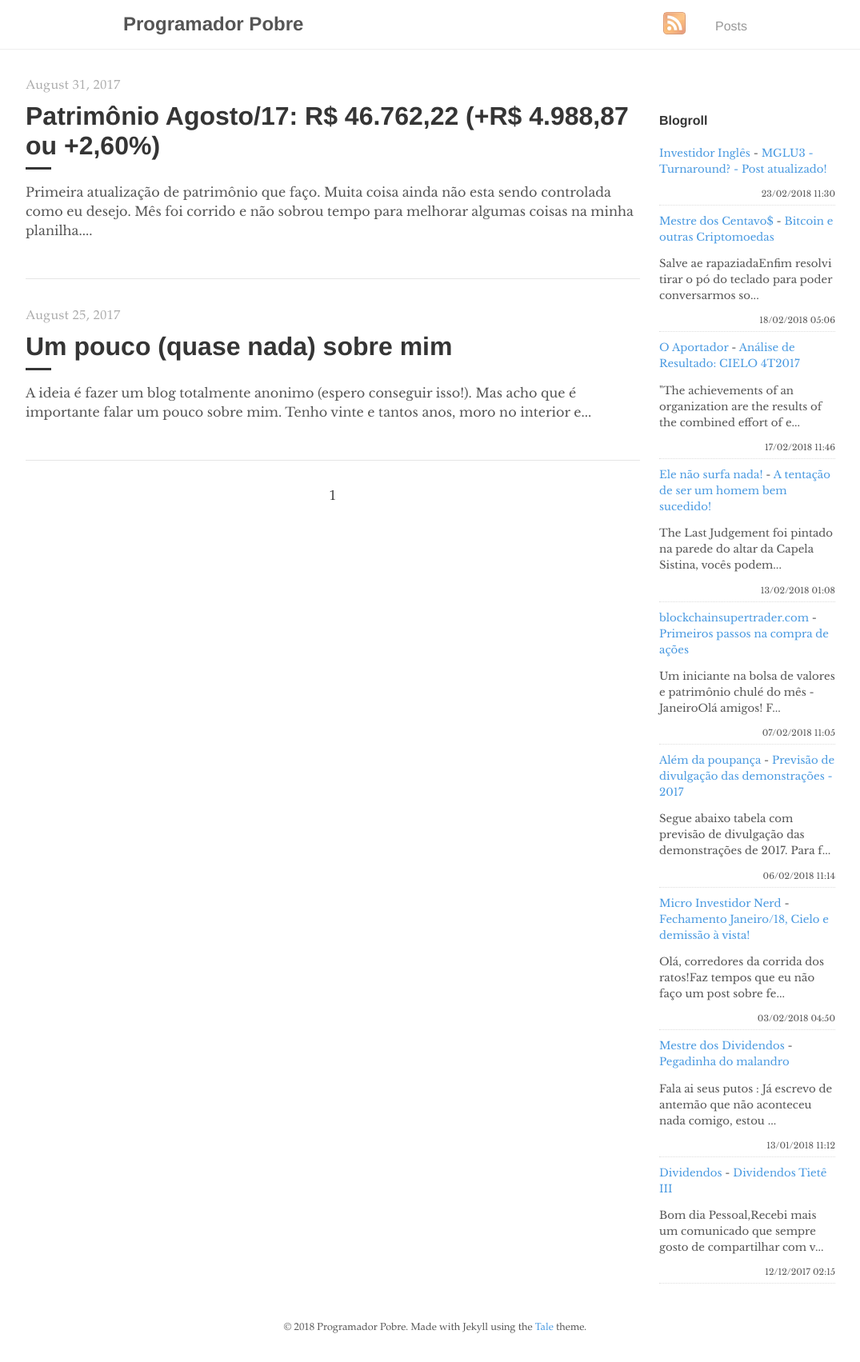
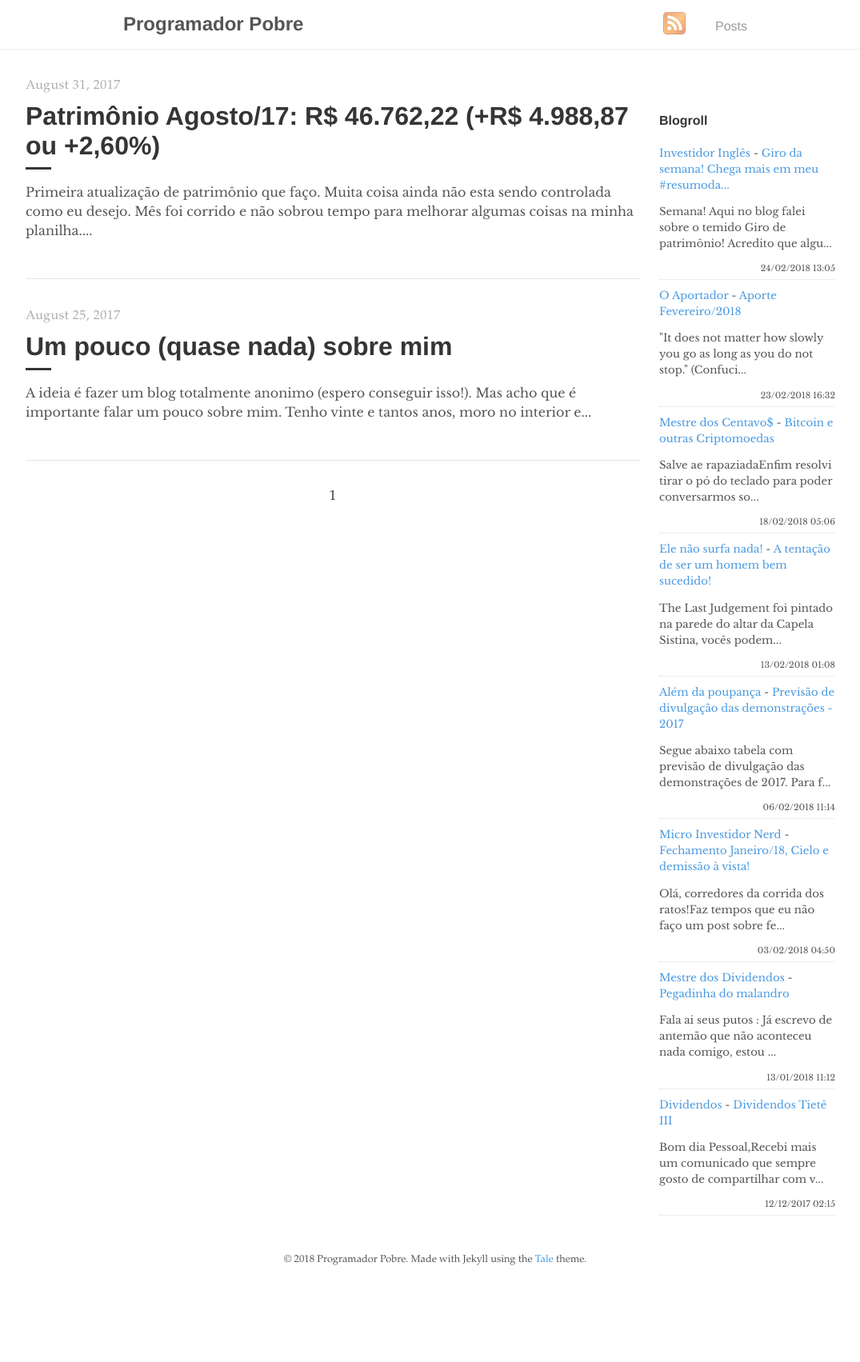
Before and after one commit to programadorpobre/programadorpobre.github.io, a Jekyll site: the page built from index.html, in a window 1280 px wide. Shown: the whole page at 80% size, without its empty margins (96-1171 px from the left). Built offline with Jekyll 4.4.1, drawn with Linux system fonts in a browser that asks for light colours; the list of posts is cut into pages by our own code; comment, search, counter and statistics services are not loaded; after the commit the page ends 1618 px from its top, so only the background shows below that.

Commit message:
[ci skip] travis #203

```diff
--- a/_includes/feed-entries.html
+++ b/_includes/feed-entries.html
@@ -1,7 +1,12 @@
 <div class="feed-entry">
-    <a class="feed-entry-site-name" href="http://www.investidoringles.com/">Investidor Inglês</a> - <a class="feed-entry-title" href="http://www.investidoringles.com/2018/02/mglu3-turnaround.html">MGLU3 - Turnaround?  - Post atualizado!</a>
-    <p class="feed-entry-summary"></p>
-    <time datetime="2018-02-23T11:30:00.000-03:00">23/02/2018 11:30</time>
+    <a class="feed-entry-site-name" href="http://www.investidoringles.com/">Investidor Inglês</a> - <a class="feed-entry-title" href="http://www.investidoringles.com/2018/02/nao-gire-patrimonio-resumo-da-semana.html">Giro da semana!  Chega mais em meu #resumoda...</a>
+    <p class="feed-entry-summary"> Semana! Aqui no blog falei sobre o temido Giro de patrimônio! Acredito que algu...</p>
+    <time datetime="2018-02-24T13:05:00.000-03:00">24/02/2018 13:05</time>
+</div>
+<div class="feed-entry">
+    <a class="feed-entry-site-name" href="http://oaportadorfinanceiro.blogspot.com/">O Aportador</a> - <a class="feed-entry-title" href="http://oaportadorfinanceiro.blogspot.com/2018/02/aporte-fevereiro2018.html">Aporte Fevereiro/2018</a>
+    <p class="feed-entry-summary">"It does not matter how slowly you go as long as you do not stop."&nbsp;(Confuci...</p>
+    <time datetime="2018-02-23T16:32:00.001-03:00">23/02/2018 16:32</time>
 </div>
 <div class="feed-entry">
     <a class="feed-entry-site-name" href="http://mestredoscentavos.blogspot.com/">Mestre dos Centavo$</a> - <a class="feed-entry-title" href="http://mestredoscentavos.blogspot.com/2018/02/bitcoin-e-outras-criptomoedas.html">Bitcoin e outras Criptomoedas</a>
@@ -9,19 +14,9 @@
     <time datetime="2018-02-18T05:06:00.001-08:00">18/02/2018 05:06</time>
 </div>
 <div class="feed-entry">
-    <a class="feed-entry-site-name" href="http://oaportadorfinanceiro.blogspot.com/">O Aportador</a> - <a class="feed-entry-title" href="http://oaportadorfinanceiro.blogspot.com/2018/02/analise-de-resultado-cielo-4t2017.html">Análise de Resultado: CIELO 4T2017</a>
-    <p class="feed-entry-summary">"The achievements of an organization are the results of the combined effort of e...</p>
-    <time datetime="2018-02-17T11:46:00.001-02:00">17/02/2018 11:46</time>
-</div>
-<div class="feed-entry">
     <a class="feed-entry-site-name" href="http://elenaosurfanada.blogspot.com/">Ele não surfa nada!</a> - <a class="feed-entry-title" href="http://elenaosurfanada.blogspot.com/2018/02/a-tentacao-de-ser-um-homem-bem-sucedido.html">A tentação de ser um homem bem sucedido!</a>
     <p class="feed-entry-summary">The Last Judgement foi pintado na parede do altar da Capela Sistina, vocês podem...</p>
     <time datetime="2018-02-13T01:08:00.003-02:00">13/02/2018 01:08</time>
-</div>
-<div class="feed-entry">
-    <a class="feed-entry-site-name" href="http://www.blockchainsupertrader.com/">blockchainsupertrader.com</a> - <a class="feed-entry-title" href="http://www.blockchainsupertrader.com/2018/02/primeiros-passos-na-compra-de-acoes.html">Primeiros passos na compra de ações</a>
-    <p class="feed-entry-summary">Um iniciante na bolsa de valores e patrimônio chulé do mês -JaneiroOlá amigos! F...</p>
-    <time datetime="2018-02-07T11:05:00.001-02:00">07/02/2018 11:05</time>
 </div>
 <div class="feed-entry">
     <a class="feed-entry-site-name" href="http://alemdapoupanca.blogspot.com/">Além da poupança</a> - <a class="feed-entry-title" href="http://alemdapoupanca.blogspot.com/2018/02/previsao-de-divulgacao-das.html">Previsão de divulgação das demonstrações - 2017</a>
```
